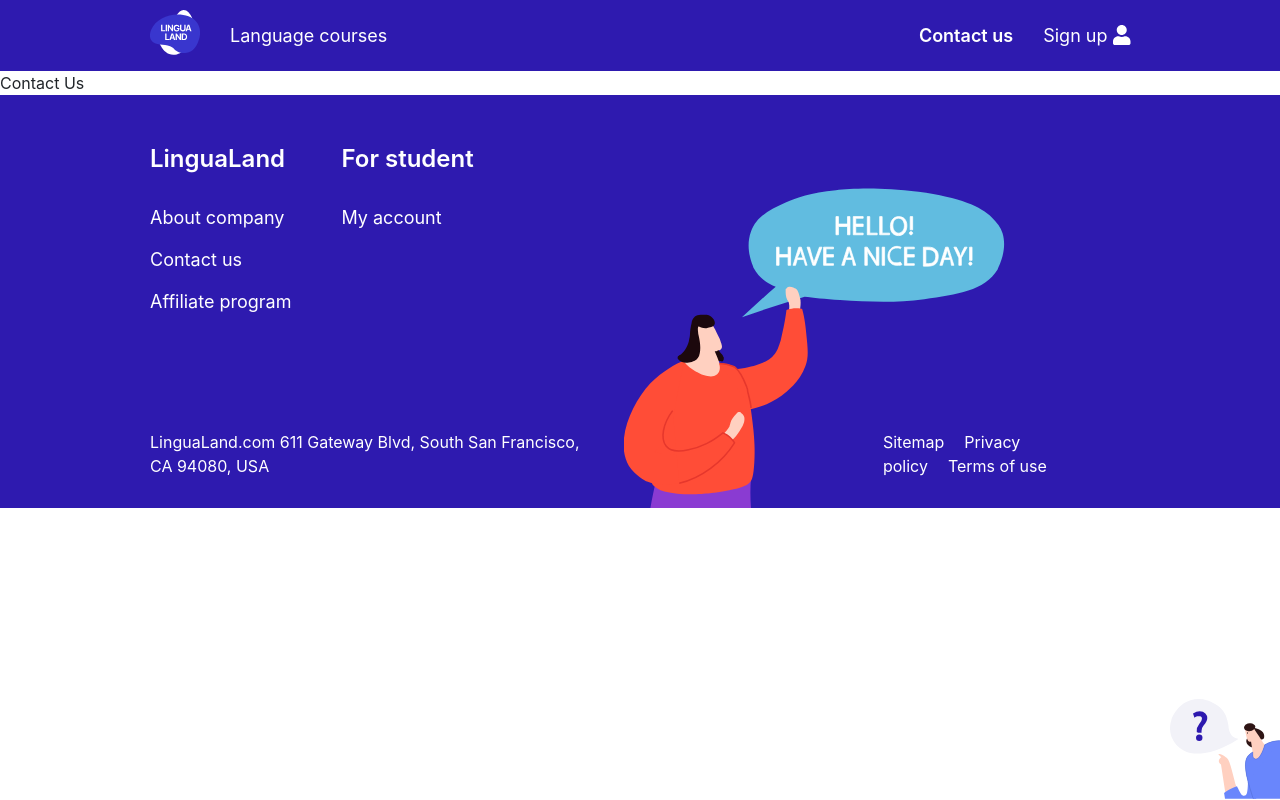
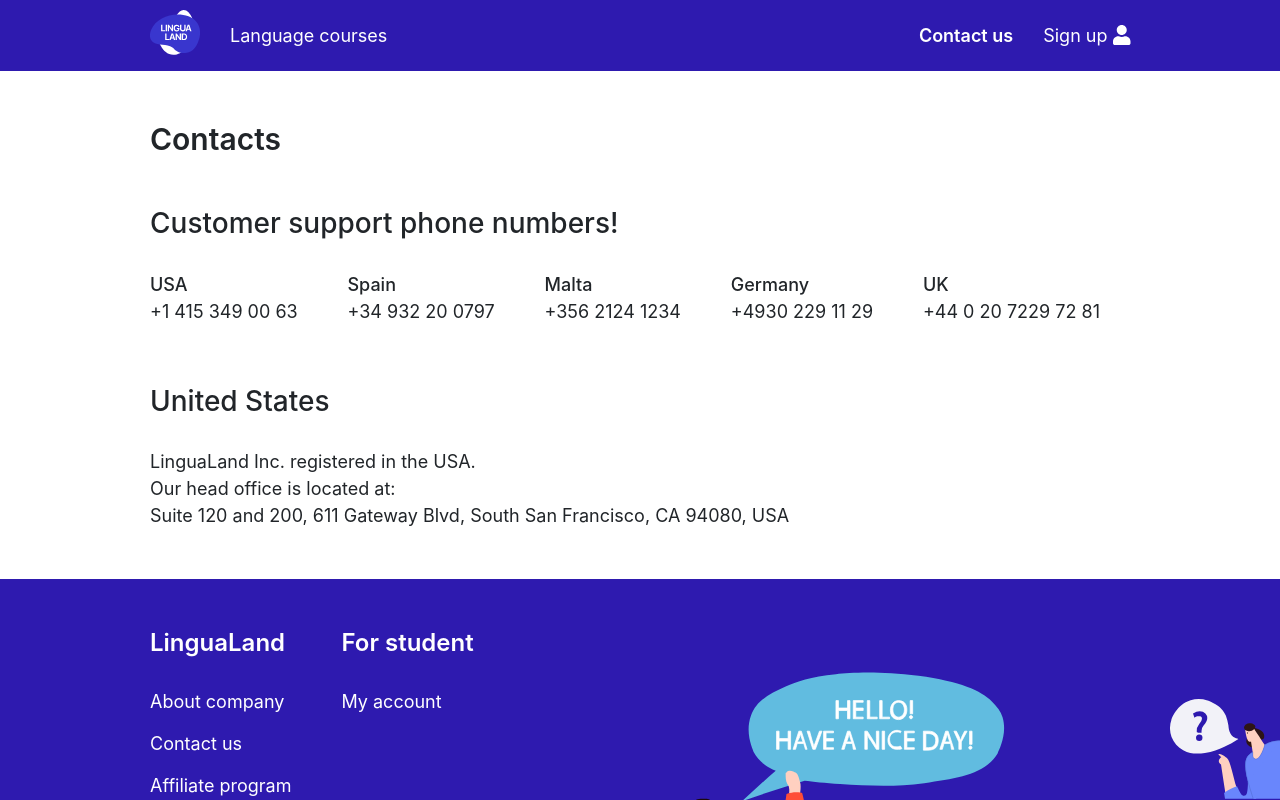
Before and after one commit to zhukouskayat/lingualand-react, a React (Create React App) app: page /contacts in a window 1280 px wide. Shown: the top 800 px of the page. Built offline with nearby package versions, Linux system fonts and the light colour scheme.

Commit message:
Added page contactUS

```diff
--- a/src/app/App.css
+++ b/src/app/App.css
@@ -2,6 +2,7 @@
 #footer,
 .infoBlock,
 .reviews,
-.subscribe {
+.subscribe,
+#contacts {
   padding: var(--padding-body);
 }
--- a/src/components/pages/contactUs/contactUs.css
+++ b/src/components/pages/contactUs/contactUs.css
@@ -0,0 +1,19 @@
+#contacts h2{
+  margin-top: 50px;
+  padding-bottom: 20px;
+  font-size: var(--font-size-h2);
+  font-weight: var(--font-weight);
+}
+
+#contacts h3{
+  margin-top: 30px;
+  margin-bottom: 30px;
+}
+
+#contacts>p {
+  font-size: var(--font-size-p-medium);
+}
+
+#contacts>p:last-child {
+  padding-bottom: 50px;
+}
--- a/src/components/pages/contactUs/contactUs.js
+++ b/src/components/pages/contactUs/contactUs.js
@@ -1,11 +1,20 @@
 import React from "react";
 
 import "./contactUs.css";
+import PhoneNumbers from "./phoneNumbers/phoneNumbers"
 
 const ContactUs = () => (
-<div>
-  Contact Us
-</div>
+  <div id="contacts">
+    <h2>Contacts</h2>
+    <h3>Customer support phone numbers!</h3>
+    <PhoneNumbers />
+    <h3>United States</h3>
+    <p>LinguaLand Inc. registered in the USA.</p>
+    <p>Our head office is located at:</p>
+    <p>
+      Suite 120 and 200, 611 Gateway Blvd, South San Francisco, CA 94080, USA
+    </p>
+  </div>
 );
 
 export default ContactUs;
--- /dev/null
+++ b/src/components/pages/contactUs/phoneNumbers/phoneNumbers.css
@@ -0,0 +1,19 @@
+.phoneNumbers {
+  display: flex;
+  flex-direction: row;
+  flex-wrap: wrap;
+  justify-content: space-between;
+}
+
+.phoneNumbers div{
+  margin-right: 30px;
+  margin-bottom: 30px;
+}
+
+.phoneNumbers>div>p:first-child {
+font-weight: var(--font-weight-p);
+}
+
+.phoneNumbers p {
+  font-size: var(--font-size-p-medium);
+  }
--- /dev/null
+++ b/src/components/pages/contactUs/phoneNumbers/phoneNumbers.js
@@ -0,0 +1,30 @@
+import React from "react";
+
+import "./phoneNumbers.css";
+
+const PhoneNumbers = () => (
+  <div className="phoneNumbers">
+    <div>
+      <p>USA</p>
+      <p>+1 415 349 00 63</p>
+    </div>
+    <div>
+      <p>Spain</p>
+      <p>+34 932 20 0797</p>
+    </div>
+    <div>
+      <p>Malta</p>
+      <p>+356 2124 1234</p>
+    </div>
+    <div>
+      <p>Germany</p>
+      <p>+4930 229 11 29</p>
+    </div>
+    <div>
+      <p>UK</p>
+      <p>+44 0 20 7229 72 81</p>
+    </div>
+  </div>
+);
+
+export default PhoneNumbers;
```
Also changed, not shown: 1 other file (tests, documents, lock files or other folders).
